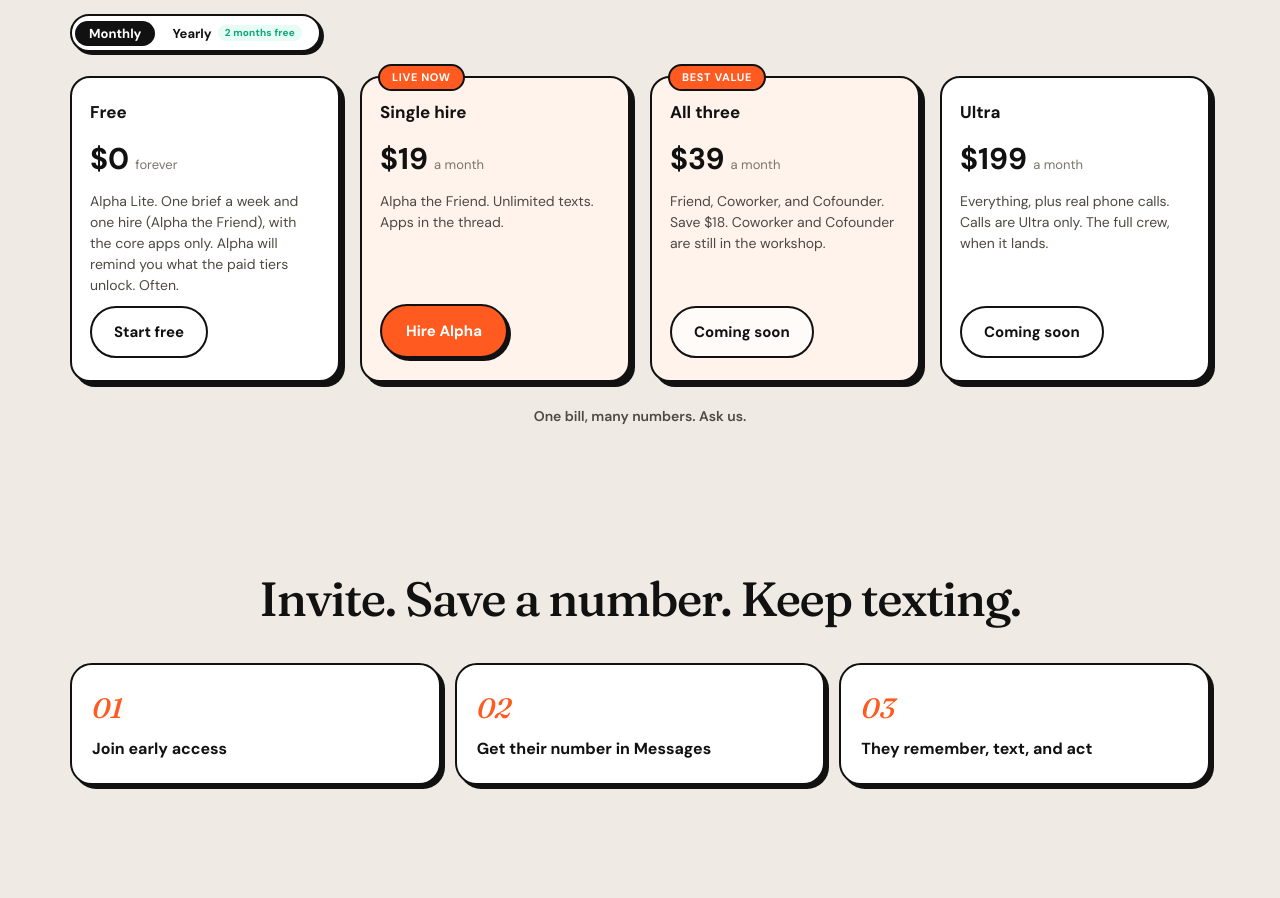
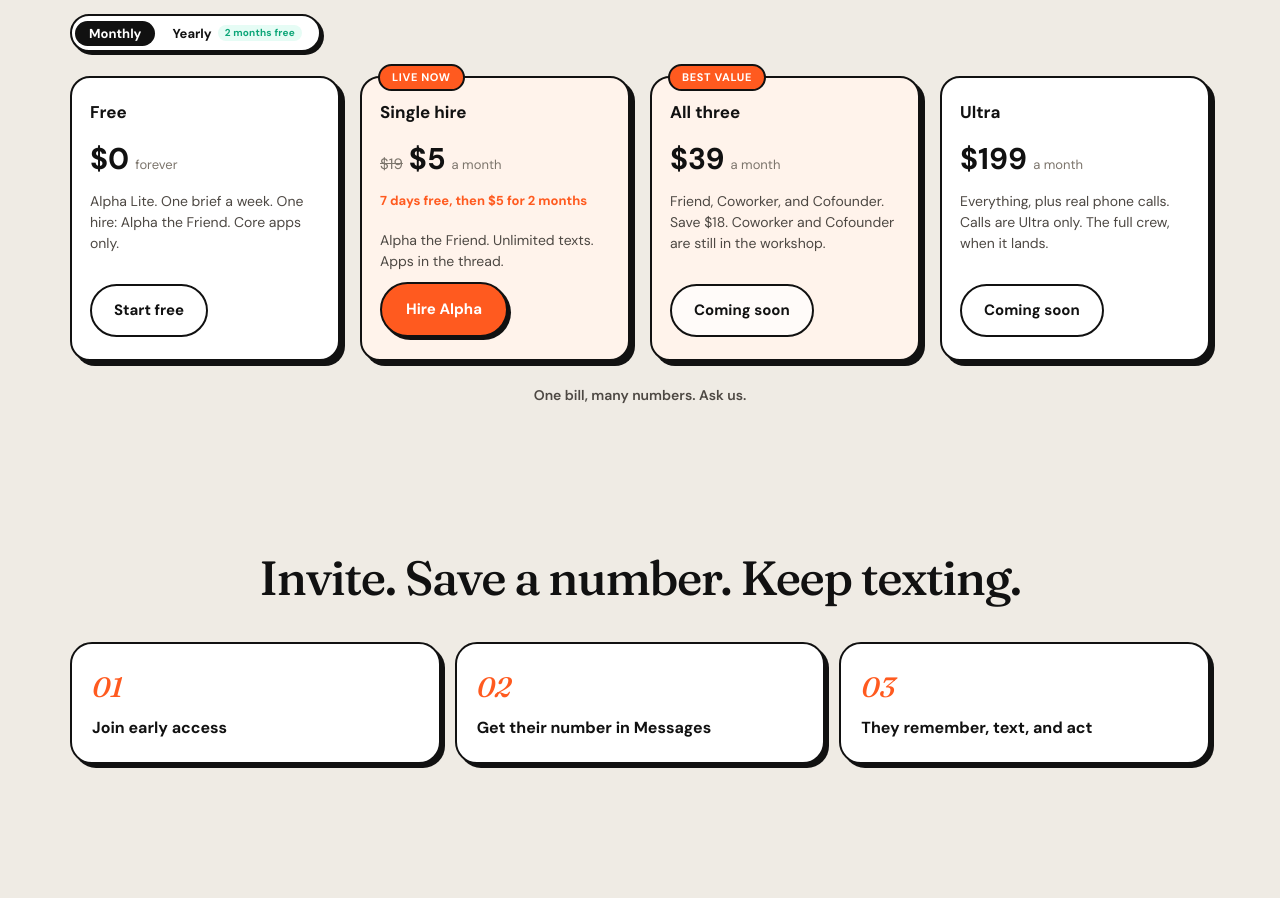
Before and after one commit to Sashank-Singh/hirealpha, a React (Vite) app: page / in a window 1280 px wide. Shown: the part 6900-7798 px from the top of the page. Built offline with nearby package versions, Linux system fonts and the light colour scheme.

Commit message:
feat(pricing): 7 days free then $5 intro with slashed $19; free blurb plain

```diff
--- a/src/marketing/Pricing.tsx
+++ b/src/marketing/Pricing.tsx
@@ -3,19 +3,20 @@ import { getSession } from '../platform/roster'
 
 type Tier = 'free' | 'single' | 'bundle' | 'ultra'
 
-const TIERS: { id: Tier; name: string; price: number; per: string; blurb: string; badge?: string; cta: string; soon?: boolean }[] = [
+const TIERS: { id: Tier; name: string; price: number; promo?: number; per: string; blurb: string; badge?: string; cta: string; soon?: boolean }[] = [
   {
     id: 'free',
     name: 'Free',
     price: 0,
     per: 'forever',
-    blurb: 'Alpha Lite. One brief a week and one hire (Alpha the Friend), with the core apps only. Alpha will remind you what the paid tiers unlock. Often.',
+    blurb: 'Alpha Lite. One brief a week. One hire: Alpha the Friend. Core apps only.',
     cta: 'Start free',
   },
   {
     id: 'single',
     name: 'Single hire',
     price: 19,
+    promo: 5,
     per: 'a month',
     blurb: 'Alpha the Friend. Unlimited texts. Apps in the thread.',
     badge: 'Live now',
@@ -44,16 +45,27 @@ const TIERS: { id: Tier; name: string; price: number; per: string; blurb: string
 
 /** Display price reacts to the billing period. Annual figures are monthly x 10
  * (2 months free) and must stay in sync with the STRIPE_PRICE_*_ANNUAL envs. */
-function displayPrice(tier: { id: Tier; price: number; per: string }, annual: boolean) {
-  if (tier.id === 'free') return { price: '$0', per: 'forever', freebie: '' }
+function displayPrice(tier: { id: Tier; price: number; promo?: number; per: string }, annual: boolean) {
+  if (tier.id === 'free') return { price: '$0', per: 'forever', freebie: '', was: '' }
   if (annual) {
     return {
       price: '$' + (tier.price * 10).toLocaleString('en-US'),
       per: 'a year',
       freebie: '2 months free',
+      was: '',
     }
   }
-  return { price: '$' + tier.price, per: 'a month', freebie: '' }
+  // Intro deal on the monthly single: 7 days free to start, then $5 for two
+  // months, then the real price. The old price stays visible, struck through.
+  if (tier.promo) {
+    return {
+      price: '$' + tier.promo,
+      per: 'a month',
+      freebie: '7 days free, then $5 for 2 months',
+      was: '$' + tier.price,
+    }
+  }
+  return { price: '$' + tier.price, per: 'a month', freebie: '', was: '' }
 }
 
 /** Picking a plan: a known account goes straight to Stripe; a fresh visitor
```
